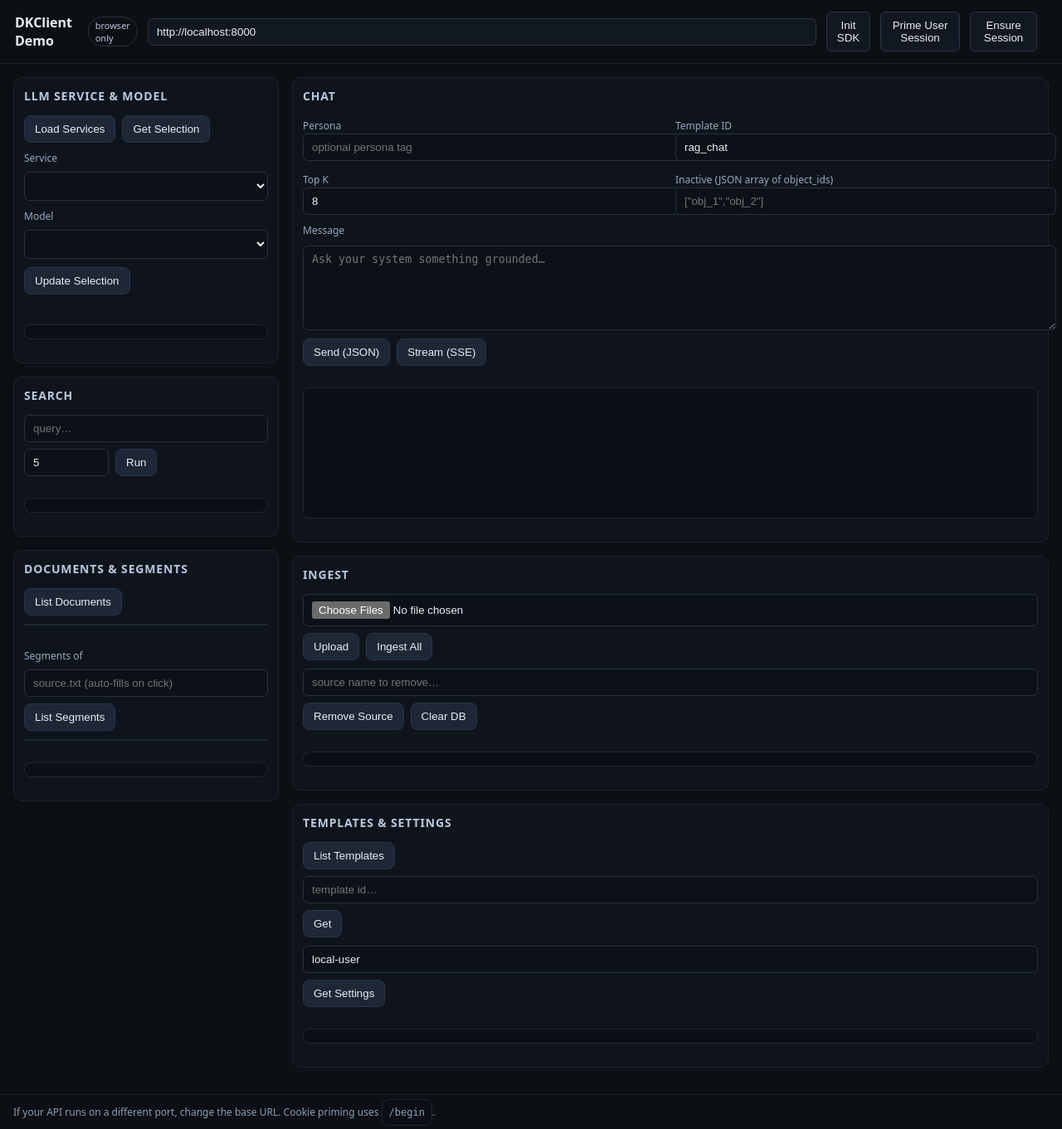
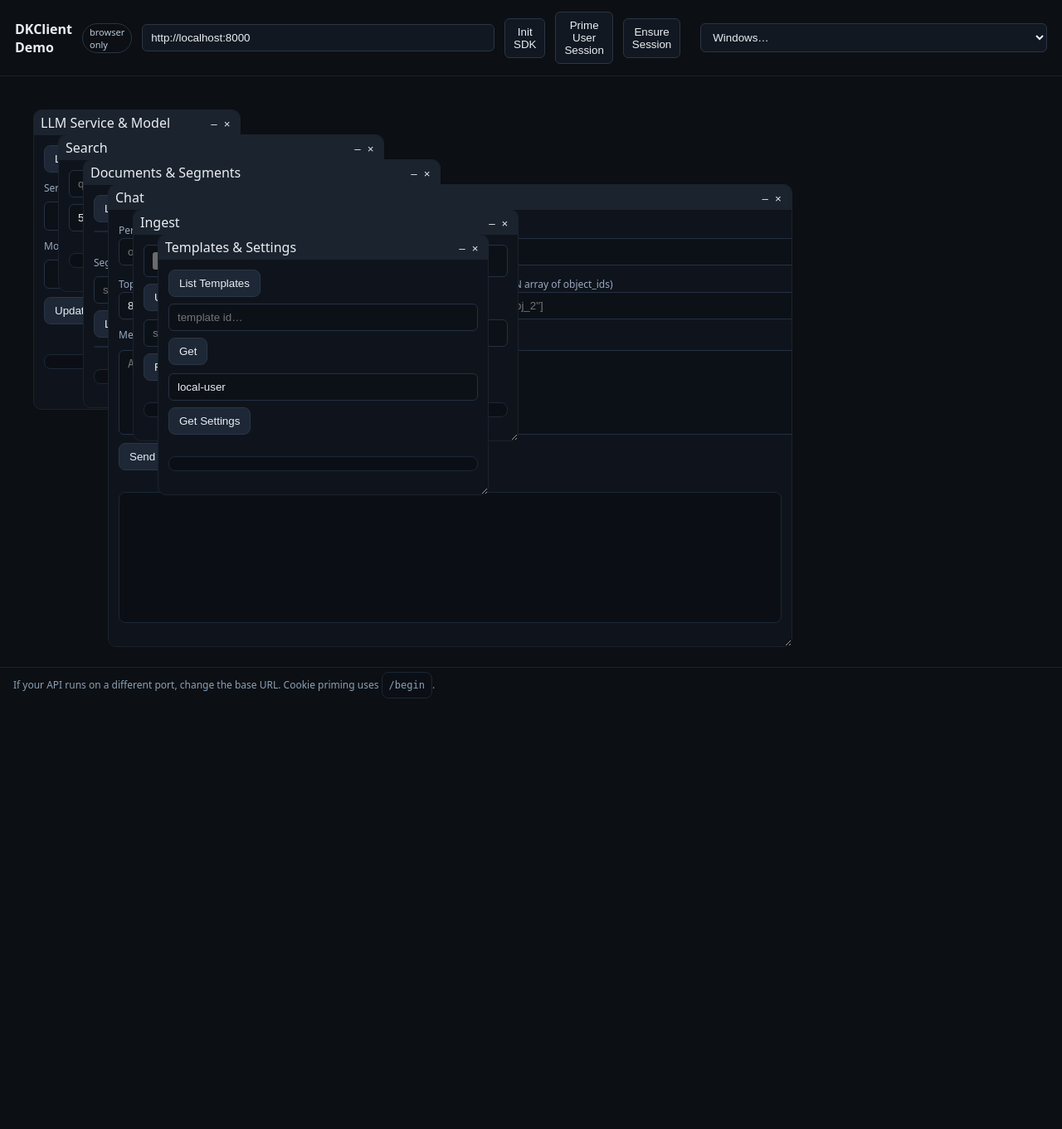
Before and after one commit to deployable-tech/deployable-knowledge-web, a Python web app: template templates/index.html in a window 1280 px wide. Shown: the whole page at 83% size. After the commit the page ends 842 px from the top, so only its background shows below. Run offline with Jinja, Linux system fonts and the light colour scheme; the template is opened without the code that fills it, so the values that code supplies are empty.

Commit message:
feat: implement window manager

```diff
--- a/static/app/js/main.js
+++ b/static/app/js/main.js
@@ -2,6 +2,7 @@ import { DKClient } from './sdk.js';
 import { setupLLMServiceUI } from './llm_service.js';
 import { setupChatUI } from './chat.js';
 import { setupDocumentsUI } from './documents.js';
+import { initWindows } from '../../ui/js/windows.js';
 
 const $ = (id) => document.getElementById(id);
 const j = (o) => JSON.stringify(o, null, 2);
@@ -60,6 +61,8 @@ const tplGet = $('tplGet');
 const userId = $('userId');
 const getSettings = $('getSettings');
 const miscOut = $('miscOut');
+
+initWindows({ menuId: 'windowMenu', containerId: 'desktop' });
 
 // ---- state ----
 let sdk = null;
--- a/static/ui/css/style.css
+++ b/static/ui/css/style.css
@@ -3,7 +3,7 @@ body { margin:0; font-family: ui-sans-serif, system-ui, -apple-system, Segoe UI,
 header { padding:14px 18px; border-bottom:1px solid #1b232e; display:flex; gap:12px; align-items:center; }
 header input, header button, header select { background:#121821; color:#eaeef3; border:1px solid #2a3546; border-radius:6px; padding:8px 10px; }
 header button { cursor:pointer; }
-main { display:grid; grid-template-columns: 320px 1fr; gap:16px; padding:16px; }
+main { position:relative; padding:16px; min-height:calc(100vh - 120px); overflow:hidden; }
 section { background:#0f141c; border:1px solid #1b232e; border-radius:10px; padding:12px; display:flex; flex-direction:column; gap:10px; }
 h2 { font-size:14px; font-weight:700; margin:0 0 4px 0; color:#b9c8dc; text-transform:uppercase; letter-spacing:0.06em; }
 .row { display:flex; gap:8px; flex-wrap:wrap; align-items:center; }
@@ -55,3 +55,10 @@ footer { padding:12px 16px; border-top:1px solid #1b232e; font-size:12px; color:
 .btn--danger  { border-color:#b33; }
 .btn--ghost   { background:transparent; }
 .obj-card--selected { border-color:#3557ff; box-shadow:0 0 0 1px #3557ff inset; }
+
+/* window system */
+.window { position:absolute; background:#0f141c; border:1px solid #1b232e; border-radius:10px; display:flex; flex-direction:column; resize:both; overflow:auto; }
+.window__titlebar { background:#1b232e; padding:4px 8px; cursor:move; display:flex; justify-content:space-between; align-items:center; user-select:none; }
+.window__controls button { background:transparent; border:none; color:#eaeef3; cursor:pointer; padding:0 4px; }
+.window__body { padding:12px; display:flex; flex-direction:column; gap:10px; }
+.window--docked { top:0 !important; left:0 !important; }
--- /dev/null
+++ b/static/ui/js/windows.js
@@ -0,0 +1,111 @@
+export function initWindows({ containerId = 'desktop', menuId = 'windowMenu' } = {}) {
+  const container = document.getElementById(containerId) || document.body;
+  const menu = document.getElementById(menuId);
+  const registry = new Map();
+  let zTop = 1;
+
+  if (menu) {
+    menu.innerHTML = '';
+    const placeholder = document.createElement('option');
+    placeholder.value = '';
+    placeholder.textContent = 'Windows…';
+    menu.appendChild(placeholder);
+  }
+
+  const bringToFront = (w) => {
+    zTop += 1;
+    w.style.zIndex = zTop;
+  };
+
+  function buildWindow(section, idx) {
+    const id = section.dataset.win || `win-${idx}`;
+    const title = section.dataset.title || section.querySelector('h2')?.textContent || id;
+
+    const wrap = document.createElement('div');
+    wrap.className = 'window';
+    wrap.dataset.id = id;
+    wrap.style.left = `${40 + idx * 30}px`;
+    wrap.style.top = `${40 + idx * 30}px`;
+    bringToFront(wrap);
+
+    const bar = document.createElement('div');
+    bar.className = 'window__titlebar';
+    const titleSpan = document.createElement('span');
+    titleSpan.textContent = title;
+    const ctrls = document.createElement('div');
+    ctrls.className = 'window__controls';
+    const minBtn = document.createElement('button');
+    minBtn.textContent = '–';
+    const closeBtn = document.createElement('button');
+    closeBtn.textContent = '×';
+    ctrls.appendChild(minBtn);
+    ctrls.appendChild(closeBtn);
+    bar.appendChild(titleSpan);
+    bar.appendChild(ctrls);
+
+    const body = document.createElement('div');
+    body.className = 'window__body';
+    const h2 = section.querySelector('h2');
+    if (h2) h2.remove();
+    while (section.firstChild) {
+      body.appendChild(section.firstChild);
+    }
+    section.remove();
+
+    wrap.appendChild(bar);
+    wrap.appendChild(body);
+
+    // drag
+    bar.addEventListener('mousedown', (e) => {
+      bringToFront(wrap);
+      const startX = e.clientX - wrap.offsetLeft;
+      const startY = e.clientY - wrap.offsetTop;
+      function onMove(ev) {
+        wrap.style.left = `${ev.clientX - startX}px`;
+        wrap.style.top = `${ev.clientY - startY}px`;
+      }
+      document.addEventListener('mousemove', onMove);
+      document.addEventListener('mouseup', () => document.removeEventListener('mousemove', onMove), { once: true });
+    });
+
+    bar.addEventListener('dblclick', () => {
+      wrap.classList.toggle('window--docked');
+    });
+
+    wrap.addEventListener('mousedown', () => bringToFront(wrap));
+
+    minBtn.addEventListener('click', () => {
+      body.style.display = body.style.display === 'none' ? '' : 'none';
+    });
+    closeBtn.addEventListener('click', () => {
+      wrap.style.display = 'none';
+    });
+
+    wrap.style.resize = 'both';
+    wrap.style.overflow = 'auto';
+
+    registry.set(id, wrap);
+    container.appendChild(wrap);
+
+    if (menu) {
+      const opt = document.createElement('option');
+      opt.value = id;
+      opt.textContent = title;
+      menu.appendChild(opt);
+    }
+  }
+
+  document.querySelectorAll('section[data-win]').forEach((s, idx) => buildWindow(s, idx));
+
+  if (menu) {
+    menu.addEventListener('change', () => {
+      const id = menu.value;
+      const win = registry.get(id);
+      if (win) {
+        win.style.display = 'block';
+        bringToFront(win);
+      }
+      menu.value = '';
+    });
+  }
+}
--- a/templates/index.html
+++ b/templates/index.html
@@ -17,11 +17,13 @@
     <button id="prime">Prime User Session</button>
     <button id="ensure">Ensure Session</button>
     <span id="sid" class="mono subtle"></span>
+    <select id="windowMenu">
+      <option value="">Windows…</option>
+    </select>
   </header>
 
-  <main>
-    <div style="display:flex; flex-direction:column; gap:16px;">
-      <section>
+  <main id="desktop">
+      <section id="win-services" data-win="services" data-title="LLM Service & Model">
         <h2>LLM Service & Model</h2>
         <div class="row">
           <button id="loadServices">Load Services</button>
@@ -40,9 +42,11 @@
         </div>
         <div id="serviceLst"></div>
         <pre id="selOut" class="mono" style="max-height:180px;"></pre>
+        <div id="serviceCards"></div>
+        <div id="modelCards"></div>
       </section>
 
-      <section>
+      <section id="win-search" data-win="search" data-title="Search">
         <h2>Search</h2>
         <div class="row">
           <input id="q" placeholder="query…" />
@@ -52,7 +56,7 @@
         <pre id="searchOut" class="mono" style="max-height:220px;"></pre>
       </section>
 
-      <section>
+      <section id="win-docs" data-win="documents" data-title="Documents & Segments">
         <h2>Documents & Segments</h2>
         <div class="row">
           <button id="listDocs">List Documents</button>
@@ -68,10 +72,8 @@
         <div id="segs" class="list"></div>
         <pre id="segView" class="mono" style="max-height:160px;"></pre>
       </section>
-    </div>
 
-    <div style="display:flex; flex-direction:column; gap:16px;">
-      <section>
+      <section id="win-chat" data-win="chat" data-title="Chat">
         <h2>Chat</h2>
         <div class="grid-2">
           <div>
@@ -103,7 +105,7 @@
         <pre id="chatOut" class="mono" style="min-height:140px;"></pre>
       </section>
 
-      <section>
+      <section id="win-ingest" data-win="ingest" data-title="Ingest">
         <h2>Ingest</h2>
         <div class="row">
           <input id="files" type="file" multiple />
@@ -118,7 +120,7 @@
         <pre id="ingOut" class="mono" style="max-height:160px;"></pre>
       </section>
 
-      <section>
+      <section id="win-templates" data-win="templates" data-title="Templates & Settings">
         <h2>Templates & Settings</h2>
         <div class="row">
           <button id="tplList">List Templates</button>
@@ -131,11 +133,8 @@
         </div>
         <pre id="miscOut" class="mono" style="max-height:200px;"></pre>
       </section>
-    </div>
-<div id="serviceCards"></div>
-<div id="modelCards"></div>
 
-</main>
+  </main>
 
   <footer>
     If your API runs on a different port, change the base URL. Cookie priming uses <code>/begin</code>.
```
